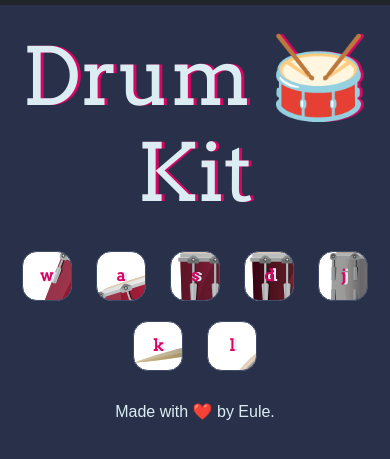
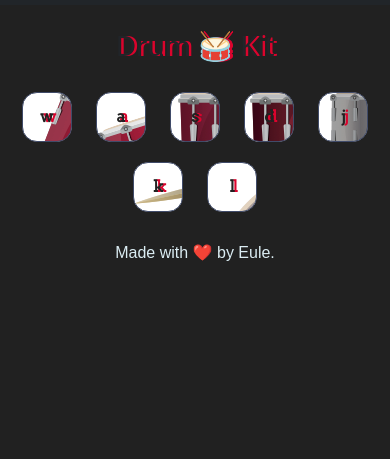
Before and after one commit to InformatikEule/InformatikEule.github.io, a plain HTML site: page drumKit.html in a window 390 px wide. Shown: the part 51-510 px from the top of the page. Drawn offline with nearby package versions, Linux system fonts and the light colour scheme.

Commit message:
changed styling for the drumkit

```diff
--- a/css/drumKit.css
+++ b/css/drumKit.css
@@ -1,13 +1,13 @@
 body {
   text-align: center;
-  background-color: #283149;
+  background-color: #212121;
 }
 
-h1 {
+.h1 {
   font-size: 5rem;
   color: #dbedf3;
   font-family: "Arvo", cursive;
-  text-shadow: 3px 0 #da0463;
+  text-shadow: 3px 0 #da042d;
 }
 
 footer {
@@ -66,8 +66,8 @@
   font-family: "Arvo", cursive;
   line-height: 2;
   font-weight: 900;
-  color: #da0463;
-  text-shadow: 3px 0 #dbedf3;
+  color: #212121;
+  text-shadow: 3px 0 #da042d;
   border-radius: 15px;
   display: inline-block;
   width: 150px;
@@ -79,6 +79,7 @@
 
 @media (max-width: 980px) {
   #title {
+    text-shadow: 3px 0 #da042d;
     text-align: center;
   }
 
@@ -90,13 +91,14 @@
   }
 
   .title-img {
+    text-shadow: 3px 0 #da042d;
     position: static;
     transform: rotate(0);
   }
 
   .h1 {
     font-size: 1rem;
-    text-shadow: 1px 0 #da0463;
+    text-shadow: 1px 0 #da042d;
   }
 
   .set {
@@ -104,6 +106,7 @@
   }
 
   .drumBtn {
+    text-shadow: 3px 0 #da042d;
     font-size: 1rem;
     width: 20px;
     height: 20px;
```
